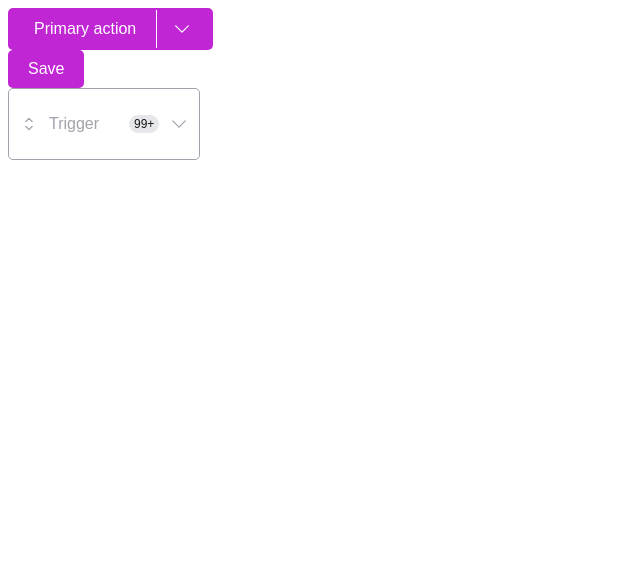
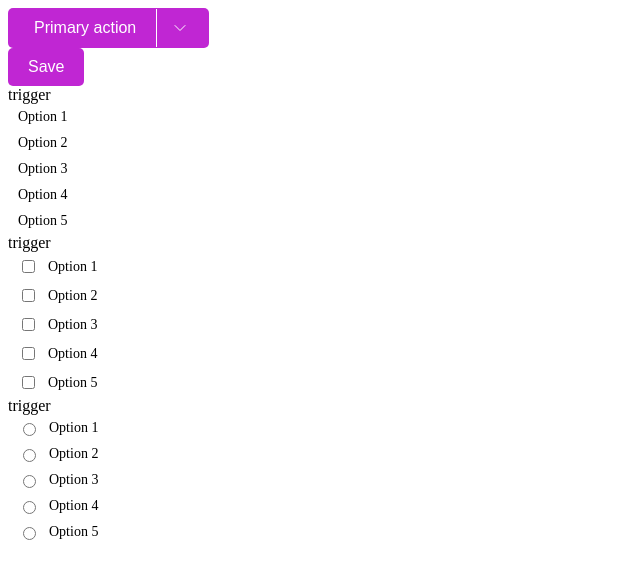
Before and after one commit to neicore/todo, a React (Create React App) app: page / in a window 1280 px wide. Shown: the top 578 px of the page, without its empty margins (0-640 px from the left). Built offline with nearby package versions, Linux system fonts and the light colour scheme; the HTML template or start-up script is replaced by a standard one.

Commit message:
:poop: progress

```diff
--- a/package.json
+++ b/package.json
@@ -10,6 +10,7 @@
     "@types/node": "^16.11.49",
     "@types/react": "^18.0.17",
     "@types/react-dom": "^18.0.6",
+    "nanoid": "^4.0.0",
     "node-sass": "^7.0.3",
     "react": "^18.2.0",
     "react-dom": "^18.2.0",
--- a/src/App.tsx
+++ b/src/App.tsx
@@ -1,6 +1,7 @@
 import Button from './components/button'
-import DropdownMenu from './components/DropdownMenu'
+import Select from './components/select'
 import SplitButton from './components/SplitButton/Index'
+import { checkboxSelectOptions, normalSelectOptions, radioSelectOptions } from './data'
 
 function App() {
   const handlePrimaryClick = () => {
@@ -19,7 +20,9 @@ function App() {
       />
       <Button label={'Save'} handleButtonClick={handlePrimaryClick} />
 
-      <DropdownMenu/>
+      <Select options={normalSelectOptions} />
+      <Select options={checkboxSelectOptions} type="multi-checkbox" />
+      <Select options={radioSelectOptions} type="single-radio" />
     </>
   )
 }
--- a/src/components/DropdownMenu/index.tsx
+++ /dev/null
@@ -1,47 +0,0 @@
-import { useState } from 'react'
-import { useDetectOutsideClick } from '../../hooks'
-import CountBadge from '../CountBadge/CountBadge'
-import { ChevronDown, ChevronUp, Sort } from '../icons'
-import MenuItem from './MenuItem'
-import style from './style.module.sass'
-
-interface Props {
-  textWidth?: string
-}
-
-const DropdownMenu = ({ textWidth }: Props) => {
-  const [open, setOpen] = useState(false)
-  const handleClickOutside = () => {
-    setOpen(!open)
-  }
-  const ref = useDetectOutsideClick(handleClickOutside)
-
-  return (
-    <div className={style.dropdown_menu}>
-      <button
-        onClick={() => {
-          setOpen(!open)
-        }}
-        className={style.trigger}
-      >
-        <span className={style.left_container}>
-          <Sort />
-          <p style={{ width: textWidth ?? '80px' }}>Trigger</p>
-        </span>
-        <span className={style.right_container}>
-          <CountBadge count="99+" />
-          {open ? <ChevronUp /> : <ChevronDown />}
-        </span>
-      </button>
-
-      {open ? (
-        <ul className={style.list} ref={ref}>
-          <MenuItem label={'Hey'} />
-          <MenuItem label={'Hey'} />
-          <MenuItem label={'Hey'} />
-        </ul>
-      ) : null}
-    </div>
-  )
-}
-export default DropdownMenu
--- a/src/components/DropdownMenu/style.module.sass
+++ /dev/null
@@ -1,59 +0,0 @@
-@import './../../constants'
-
-.dropdown_menu
-    width: fit-content
-    position: relative
-
-    .trigger
-        width: fit-content
-        display: flex
-        align-items: center
-        text-align: left
-        font-size: 1rem
-        color: $gray_400
-        border: 1px solid $gray_400
-        border-radius: 5px
-        background-color: $white_color
-        padding: 10px
-        cursor: pointer
-
-        &:hover
-            color: $primary_hover
-
-        .left_container, .right_container
-            display: flex
-            align-items: center
-            gap: 10px
-
-    // menu items
-    .list
-        margin-top: 5px
-        padding: 5px
-        border: 1px solid $gray_100
-        border-radius: 7px
-        width: 100%
-        box-shadow: 0px 5px 10px -3px #0000001A
-        position: absolute
-
-    // menu item
-    .list_item
-        display: flex
-        align-items: center
-        padding: 5px 10px
-        justify-content: space-between
-        list-style: none
-        border-radius: 5px
-        width: 100%
-
-        &:hover
-            background-color: $gray_100
-
-        .left_content
-            display: flex
-            align-items: center
-
-            .icon
-                margin-right: 10px
-                display: flex
-                align-items: center
-                justify-content: center
--- a/src/components/button/index.tsx
+++ b/src/components/button/index.tsx
@@ -1,11 +1,10 @@
+import { MouseEventHandler } from 'react'
 import style from './style.module.sass'
 
 interface Props {
   label: string
   type?: ButtonType
-  handleButtonClick: React.MouseEventHandler<
-    HTMLSpanElement | HTMLButtonElement
-  >
+  handleButtonClick: MouseEventHandler<HTMLSpanElement | HTMLButtonElement>
 }
 
 export enum ButtonType {
--- a/src/components/icons.tsx
+++ b/src/components/icons/index.tsx
@@ -1,13 +1,56 @@
+export const Delete = () => {
+  return (
+    <svg
+      xmlns="http://www.w3.org/2000/svg"
+      fill="none"
+      viewBox="0 0 24 24"
+      width={16}
+      height={16}
+      strokeWidth={1.5}
+      stroke="currentColor"
+      className="w-6 h-6"
+    >
+      <path
+        strokeLinecap="round"
+        strokeLinejoin="round"
+        d="M14.74 9l-.346 9m-4.788 0L9.26 9m9.968-3.21c.342.052.682.107 1.022.166m-1.022-.165L18.16 19.673a2.25 2.25 0 01-2.244 2.077H8.084a2.25 2.25 0 01-2.244-2.077L4.772 5.79m14.456 0a48.108 48.108 0 00-3.478-.397m-12 .562c.34-.059.68-.114 1.022-.165m0 0a48.11 48.11 0 013.478-.397m7.5 0v-.916c0-1.18-.91-2.164-2.09-2.201a51.964 51.964 0 00-3.32 0c-1.18.037-2.09 1.022-2.09 2.201v.916m7.5 0a48.667 48.667 0 00-7.5 0"
+      />
+    </svg>
+  )
+}
+
+export const Edit = () => {
+  return (
+    <svg
+      xmlns="http://www.w3.org/2000/svg"
+      fill="none"
+      viewBox="0 0 24 24"
+      width={16}
+      height={16}
+      strokeWidth={1.5}
+      stroke="currentColor"
+      className="w-6 h-6"
+    >
+      <path
+        strokeLinecap="round"
+        strokeLinejoin="round"
+        d="M16.862 4.487l1.687-1.688a1.875 1.875 0 112.652 2.652L6.832 19.82a4.5 4.5 0 01-1.897 1.13l-2.685.8.8-2.685a4.5 4.5 0 011.13-1.897L16.863 4.487zm0 0L19.5 7.125"
+      />
+    </svg>
+  )
+}
+
 export const ChevronDown = () => {
   return (
     <svg
       xmlns="http://www.w3.org/2000/svg"
       fill="none"
       viewBox="0 0 24 24"
-      width={20}
-      height={20}
+      width={16}
+      height={16}
       strokeWidth={1.5}
       stroke="currentColor"
+      className="w-6 h-6"
     >
       <path
         strokeLinecap="round"
@@ -24,55 +67,16 @@ export const ChevronUp = () => {
       xmlns="http://www.w3.org/2000/svg"
       fill="none"
       viewBox="0 0 24 24"
-      width={20}
-      height={20}
+      width={16}
+      height={16}
       strokeWidth={1.5}
       stroke="currentColor"
+      className="w-6 h-6"
     >
       <path
         strokeLinecap="round"
         strokeLinejoin="round"
         d="M4.5 15.75l7.5-7.5 7.5 7.5"
-      />
-    </svg>
-  )
-}
-
-export const Edit = () => {
-  return (
-    <svg
-      xmlns="http://www.w3.org/2000/svg"
-      fill="none"
-      viewBox="0 0 24 24"
-      width={16}
-      height={16}
-      strokeWidth={1.5}
-      stroke="currentColor"
-    >
-      <path
-        strokeLinecap="round"
-        strokeLinejoin="round"
-        d="M16.862 4.487l1.687-1.688a1.875 1.875 0 112.652 2.652L6.832 19.82a4.5 4.5 0 01-1.897 1.13l-2.685.8.8-2.685a4.5 4.5 0 011.13-1.897L16.863 4.487zm0 0L19.5 7.125"
-      />
-    </svg>
-  )
-}
-
-export const Delete = () => {
-  return (
-    <svg
-      xmlns="http://www.w3.org/2000/svg"
-      fill="none"
-      viewBox="0 0 24 24"
-      width={16}
-      height={16}
-      strokeWidth={1.5}
-      stroke="currentColor"
-    >
-      <path
-        strokeLinecap="round"
-        strokeLinejoin="round"
-        d="M14.74 9l-.346 9m-4.788 0L9.26 9m9.968-3.21c.342.052.682.107 1.022.166m-1.022-.165L18.16 19.673a2.25 2.25 0 01-2.244 2.077H8.084a2.25 2.25 0 01-2.244-2.077L4.772 5.79m14.456 0a48.108 48.108 0 00-3.478-.397m-12 .562c.34-.059.68-.114 1.022-.165m0 0a48.11 48.11 0 013.478-.397m7.5 0v-.916c0-1.18-.91-2.164-2.09-2.201a51.964 51.964 0 00-3.32 0c-1.18.037-2.09 1.022-2.09 2.201v.916m7.5 0a48.667 48.667 0 00-7.5 0"
       />
     </svg>
   )
--- /dev/null
+++ b/src/components/select/index.tsx
@@ -0,0 +1,114 @@
+import { ElementType } from 'react'
+import SelectItem from '../selectItem'
+
+interface Props {
+  options: option[]
+  type?: 'single-radio' | 'single-normal' | 'multi-checkbox' | 'multi-normal'
+}
+
+export type option = {
+  title: string
+  value: string
+  id: string
+  name: string
+  Icon?: ElementType
+}
+
+const Select = ({ options, type = 'single-normal' }: Props) => {
+  const handleNormalClick = (e: any) => {
+    console.log(e.target.getAttribute('value'), e.target)
+  }
+  const handleInputClick = (e: any) => {
+    if (e.target.checked) {
+      console.log(e.target.value, e.target)
+    }
+  }
+
+  const optionsComponent = () => {
+    let returnComponent
+    switch (type) {
+      case 'single-radio':
+        returnComponent = options.map(({ title, value, id, name }) => (
+          <SelectItem
+            type={'radio'}
+            title={title}
+            value={value}
+            id={id}
+            name={name}
+            handleClick={handleInputClick}
+            key={id}
+          />
+        ))
+        break
+
+      case 'single-normal':
+        returnComponent = options.map(({ title, value, id, name, Icon }) => (
+          <SelectItem
+            type={'normal'}
+            title={title}
+            value={value}
+            id={id}
+            name={name}
+            handleClick={handleNormalClick}
+            key={id}
+            Icon={Icon}
+          />
+        ))
+        break
+
+      case 'multi-checkbox':
+        returnComponent = options.map(({ title, value, id, name }) => (
+          <SelectItem
+            type={'checkbox'}
+            title={title}
+            value={value}
+            id={id}
+            name={name}
+            handleClick={handleInputClick}
+            key={id}
+          />
+        ))
+        break
+
+      case 'multi-normal':
+        returnComponent = options.map(({ title, value, id, name, Icon }) => (
+          <SelectItem
+            type={'normal'}
+            title={title}
+            value={value}
+            id={id}
+            name={name}
+            handleClick={handleNormalClick}
+            key={id}
+            Icon={Icon}
+          />
+        ))
+        break
+
+      default:
+        returnComponent = options.map(({ title, value, id, name, Icon }) => (
+          <SelectItem
+            type={'normal'}
+            title={title}
+            value={value}
+            id={id}
+            name={name}
+            handleClick={handleNormalClick}
+            key={id}
+            Icon={Icon}
+          />
+        ))
+        break
+    }
+
+    return returnComponent
+  }
+
+  return (
+    <div>
+      <div>trigger</div>
+      <div>{optionsComponent()}</div>
+    </div>
+  )
+}
+export default Select
--- /dev/null
+++ b/src/components/selectItem/index.tsx
@@ -0,0 +1,59 @@
+import { ElementType, MouseEventHandler } from 'react'
+import style from './style.module.sass'
+
+interface Props {
+  type: 'normal' | 'checkbox' | 'radio'
+  title: string
+  value: string
+  id: string
+  name: string
+  handleClick: MouseEventHandler<any>
+  Icon?: ElementType
+}
+
+const SelectItem = ({
+  type,
+  title,
+  value,
+  id,
+  name,
+  handleClick,
+  Icon,
+}: Props) => {
+  if (type === 'normal') {
+    return Icon ? (
+      <li
+        className={style.menu_item}
+        id={id}
+        onClick={handleClick}
+        value={value}
+      >
+        <Icon />
+        <span>{title}</span>
+      </li>
+    ) : (
+      <li
+        className={style.menu_item}
+        id={id}
+        onClick={handleClick}
+        value={value}
+      >
+        {title}
+      </li>
+    )
+  } else {
+    return (
+      <label className={`${style.menu_item} menu_item_check`} htmlFor={id}>
+        <input
+          id={id}
+          name={name}
+          type={type}
+          value={value}
+          onClick={handleClick}
+        />
+        {title}
+      </label>
+    )
+  }
+}
+export default SelectItem
--- /dev/null
+++ b/src/components/selectItem/style.module.sass
@@ -0,0 +1,13 @@
+.menu_item
+    display: flex
+    flex-direction: row
+    align-items: center
+    padding: 5px 10px
+    gap: 10px
+    border-radius: 5px
+    font-size: 14px
+    width: fit-content
+    min-width: Fill (181px)
+
+    &:hover
+        background-color: #F3F4F6
--- a/src/data/index.ts
+++ b/src/data/index.ts
@@ -1,3 +1,7 @@
+import { nanoid } from 'nanoid'
+import { Delete, Edit } from '../components/icons'
+import { option } from '../components/select'
+
 interface Todo {
   id: number
   title: string
@@ -77,3 +81,140 @@ export const categories: Category[] = [
     name: 'Category 5',
   },
 ]
+
+export const radioSelectOptions: option[] = [
+  {
+    title: 'Option 1',
+    value: 'Option 1',
+    id: nanoid(5),
+    name: 'radio-sample',
+  },
+  {
+    title: 'Option 2',
+    value: 'Option 2',
+    id: nanoid(5),
+    name: 'radio-sample',
+  },
+  {
+    title: 'Option 3',
+    value: 'Option 3',
+    id: nanoid(5),
+    name: 'radio-sample',
+  },
+  {
+    title: 'Option 4',
+    value: 'Option 4',
+    id: nanoid(5),
+    name: 'radio-sample',
+  },
+  {
+    title: 'Option 5',
+    value: 'Option 5',
+    id: nanoid(5),
+    name: 'radio-sample',
+  },
+]
+
+export const checkboxSelectOptions: option[] = [
+  {
+    title: 'Option 1',
+    value: 'Option 1',
+    id: nanoid(5),
+    name: 'checkbox-sample',
+  },
+  {
+    title: 'Option 2',
+    value: 'Option 2',
+    id: nanoid(5),
+    name: 'checkbox-sample',
+  },
+  {
+    title: 'Option 3',
+    value: 'Option 3',
+    id: nanoid(5),
+    name: 'checkbox-sample',
+  },
+  {
+    title: 'Option 4',
+    value: 'Option 4',
+    id: nanoid(5),
+    name: 'checkbox-sample',
+  },
+  {
+    title: 'Option 5',
+    value: 'Option 5',
+    id: nanoid(5),
+    name: 'checkbox-sample',
+  },
+]
+
+export const normalSelectOptions: option[] = [
+  {
+    title: 'Option 1',
+    value: 'Option 1',
+    id: nanoid(5),
+    name: 'normal-sample',
+  },
+  {
+    title: 'Option 2',
+    value: 'Option 2',
+    id: nanoid(5),
+    name: 'normal-sample',
+  },
+  {
+    title: 'Option 3',
+    value: 'Option 3',
+    id: nanoid(5),
+    name: 'normal-sample',
+  },
+  {
+    title: 'Option 4',
+    value: 'Option 4',
+    id: nanoid(5),
+    name: 'normal-sample',
+  },
+  {
+    title: 'Option 5',
+    value: 'Option 5',
+    id: nanoid(5),
+    name: 'normal-sample',
+  },
+]
+
+export const normalWithIconSelectOptions: option[] = [
+  {
+    title: 'Option 1',
+    value: 'Option 1',
+    id: nanoid(5),
+    name: 'normal-sample',
+    Icon: Edit,
+  },
+  {
+    title: 'Option 2',
+    value: 'Option 2',
+    id: nanoid(5),
+    name: 'normal-sample',
+    Icon: Delete,
+  },
+  {
+    title: 'Option 3',
+    value: 'Option 3',
+    id: nanoid(5),
+    name: 'normal-sample',
+    Icon: Edit,
+  },
+  {
+    title: 'Option 4',
+    value: 'Option 4',
+    id: nanoid(5),
+    name: 'normal-sample',
+    Icon: Delete,
+  },
+  {
+    title: 'Option 5',
+    value: 'Option 5',
+    id: nanoid(5),
+    name: 'normal-sample',
+    Icon: Edit,
+  },
+]
```
Also changed, not shown: src/components/DropdownMenu/MenuItem.tsx (deleted, +0 -22 lines), 1 other file (tests, documents, lock files or other folders).
